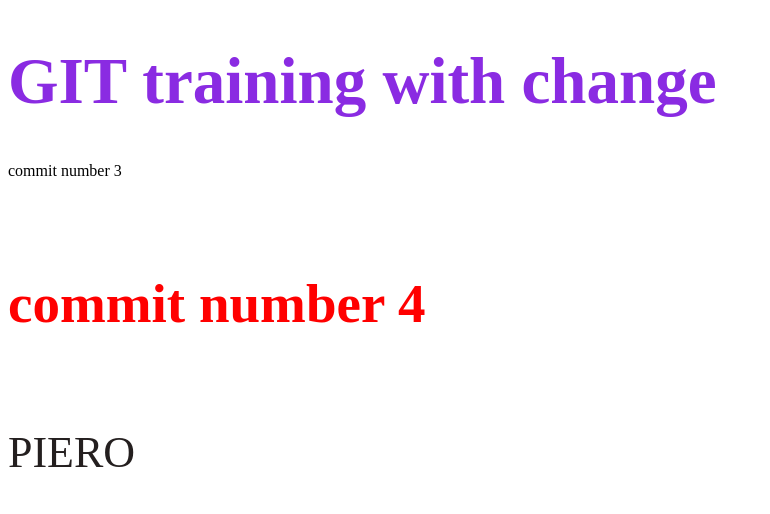
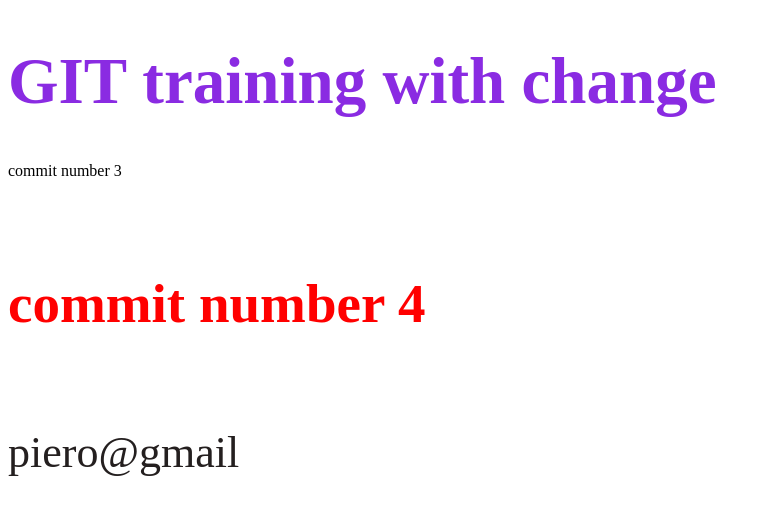
Before and after one commit to pierocapra/gittraining, a plain HTML site: page index.html in a window 1280 px wide. Shown: the whole page, without its empty margins (0-770 px from the left). Drawn offline with Linux system fonts and the light colour scheme.

Commit message:
change to email

```diff
--- a/index.html
+++ b/index.html
@@ -12,8 +12,8 @@
     <h1>GIT training with change</h1>
     <p>commit number 3</p>
     <h5>commit number 4</h5>
-    <div class="name">
-        PIERO
+    <div class="email">
+        piero@gmail
     </div>
     <script src="script.js"></script>
 </body>
--- a/style.css
+++ b/style.css
@@ -8,7 +8,7 @@ h5 {
     font-size: 55px;
 }
 
-.name {
+.email {
     color: rgb(36, 31, 31);
     font-size: 44px;
 }
```
